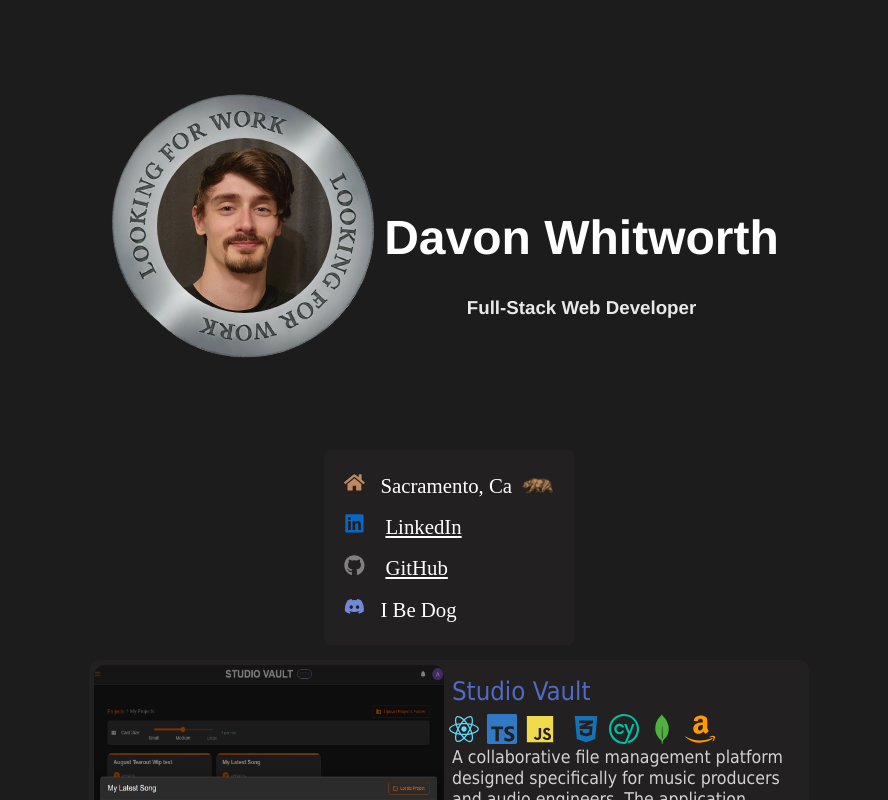
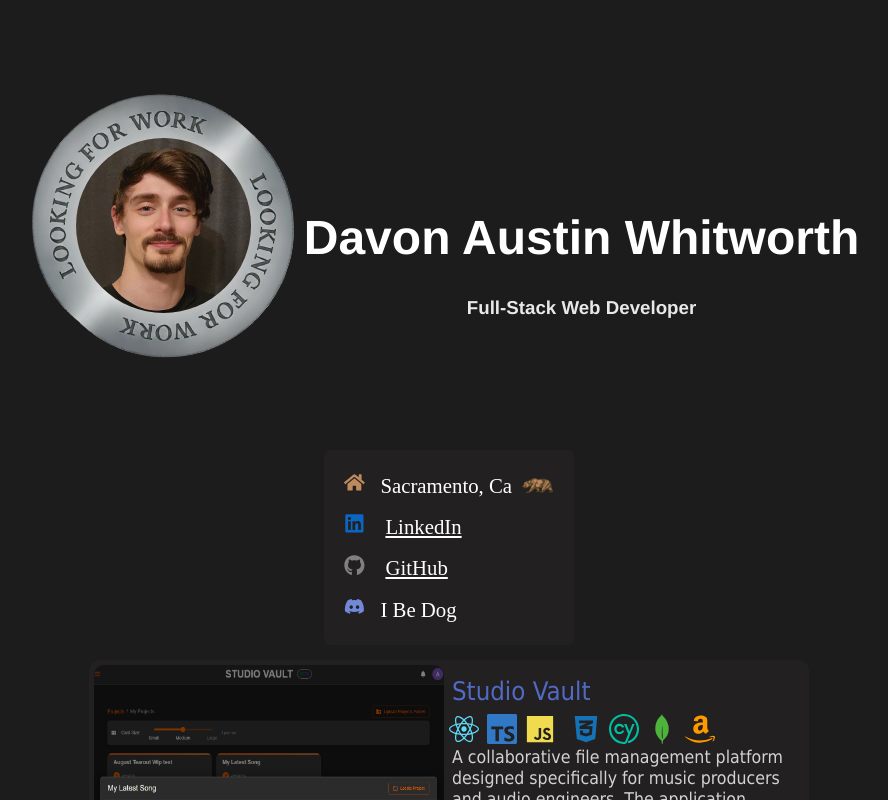
Before and after one commit to DavonWhitworth/davon-whitworth, a React (Create React App) app: page / in a window 1280 px wide. Shown: the top 800 px of the page, without its empty margins (191-1079 px from the left). Built offline with nearby package versions, Linux system fonts and the light colour scheme.

Commit message:
Update introcard.js
adding middle name because changing preferred name.

```diff
--- a/src/components/introcard.js
+++ b/src/components/introcard.js
@@ -94,7 +94,7 @@
               exit={{ opacity: 0, scale: 0 }}
               transition={{ duration: 1 }}
             >
-              <Namediv>Davon Whitworth</Namediv>
+              <Namediv>Davon Austin Whitworth</Namediv>
               <Titlediv>Full-Stack Web Developer</Titlediv>
             </motion.div>
           </Infodiv>
```
